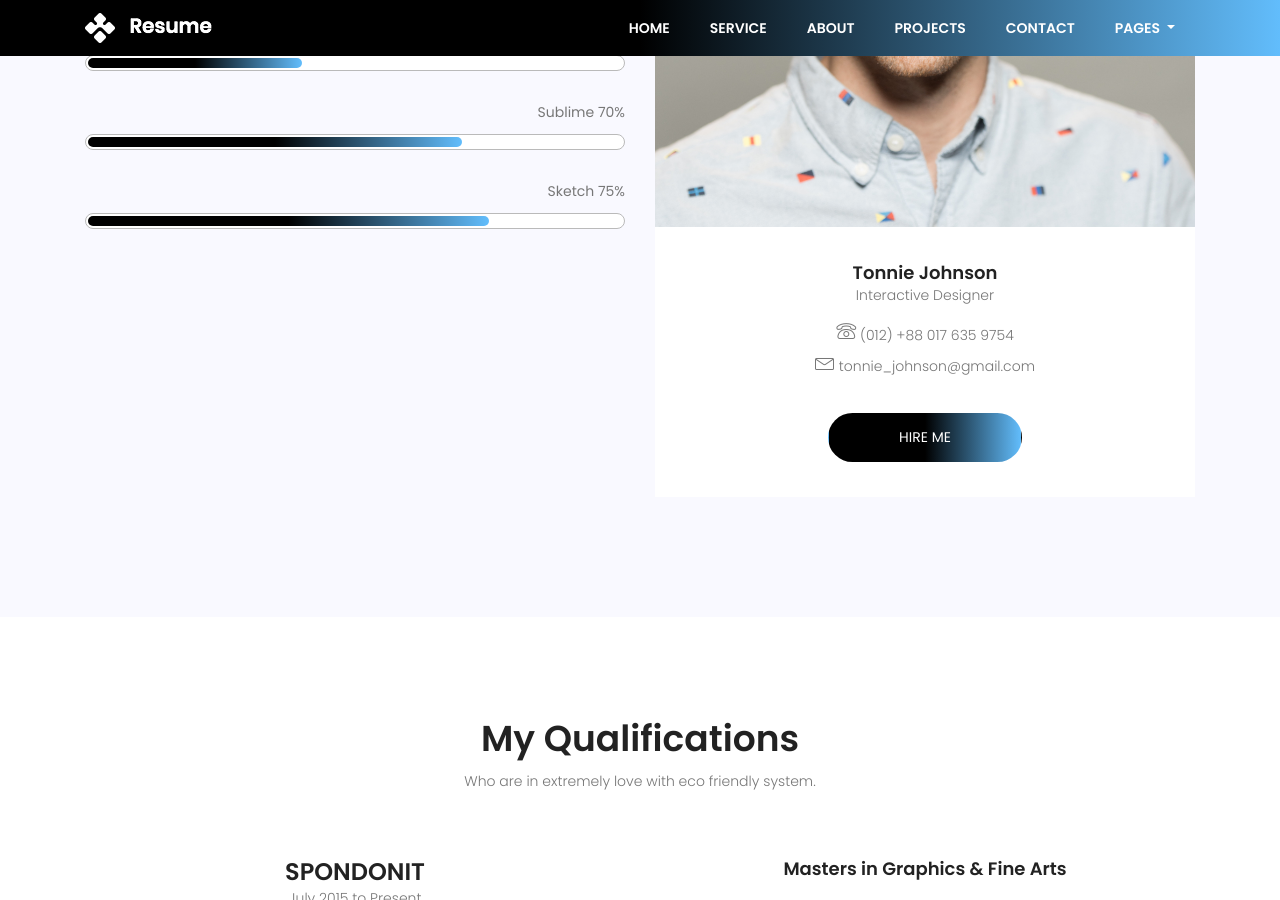
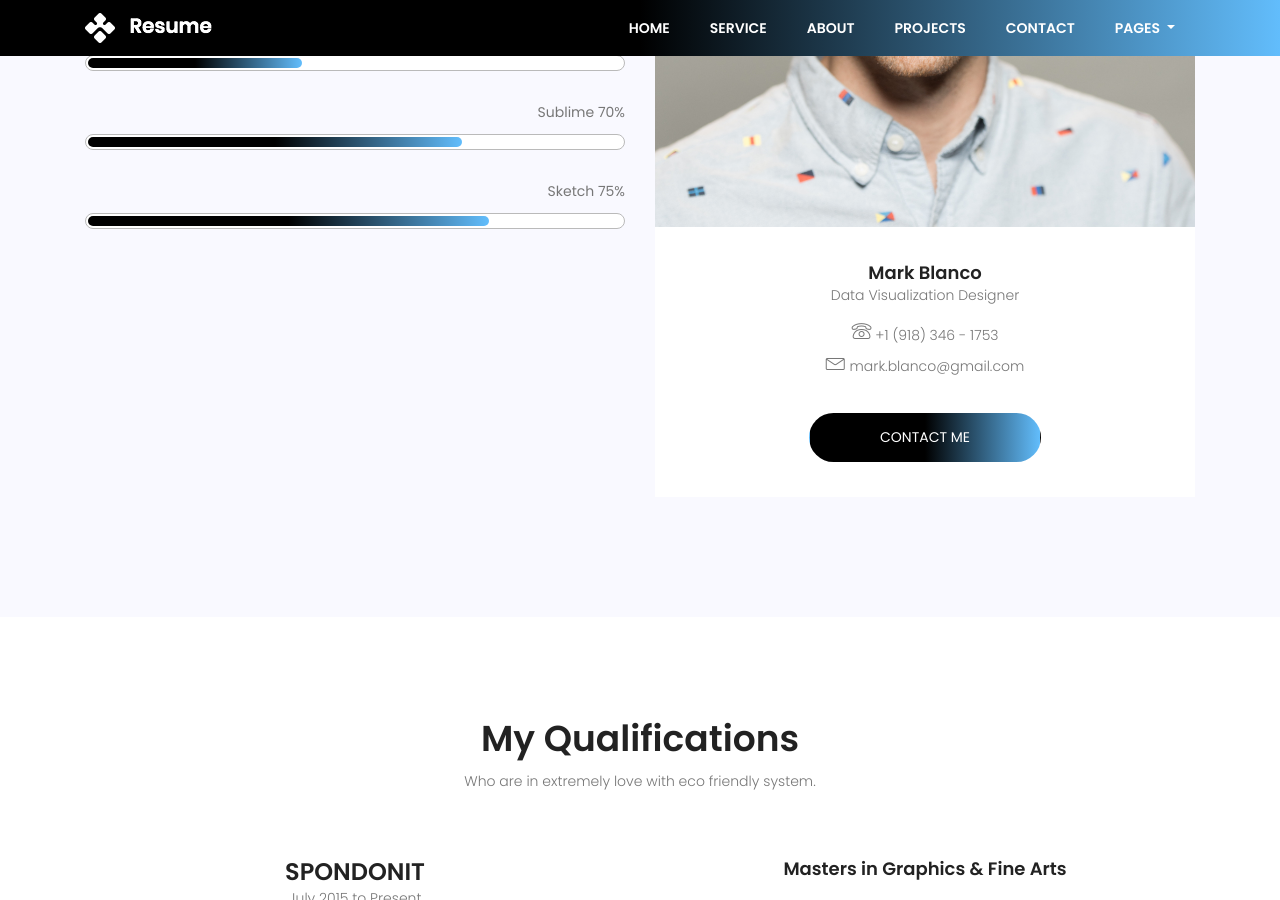
Before and after one commit to boombranco/boombranco.github.io, a Jekyll site: the page index.html, which Jekyll copies as it is, in a window 1280 px wide and 900 px high, scrolled down 2167 px. Built offline with Jekyll 4.4.1, drawn with Linux system fonts in a browser that asks for light colours; nearby versions of some CDN libraries.

Commit message:
Updating about me section

```diff
--- a/index.html
+++ b/index.html
@@ -200,13 +200,13 @@
 						</div>
 						<div class="col-lg-6 about-right justify-content-end d-flex">
 							<div class="myself-wrap">
-								<img class="img-fluid" src="img/headshot.jpg" alt="">
+								<img class="img-fluid" src="img/headshot.JPG" alt="">
 								<div class="desc">
-									<h4>Tonnie Johnson</h4>
-									<p class="pb-10">Interactive Designer</p>
-									<p><span class="lnr lnr-phone"></span> (012) +88 017 635 9754</p>
-									<p><span class="lnr lnr-envelope"></span> tonnie_johnson@gmail.com</p>
-									<a class="mt-30 text-uppercase talk-btn" href="#">Hire Me</span></a>
+									<h4>Mark Blanco</h4>
+									<p class="pb-10">Data Visualization Designer</p>
+									<p><span class="lnr lnr-phone"></span> +1 (918) 346 - 1753</p>
+									<p><span class="lnr lnr-envelope"></span> mark.blanco@gmail.com</p>
+									<a class="mt-30 text-uppercase talk-btn" href="#">Contact Me</span></a>
 								</div>
 							</div>
 						</div>
```
Also changed, not shown: img/about-img.jpg (added).
